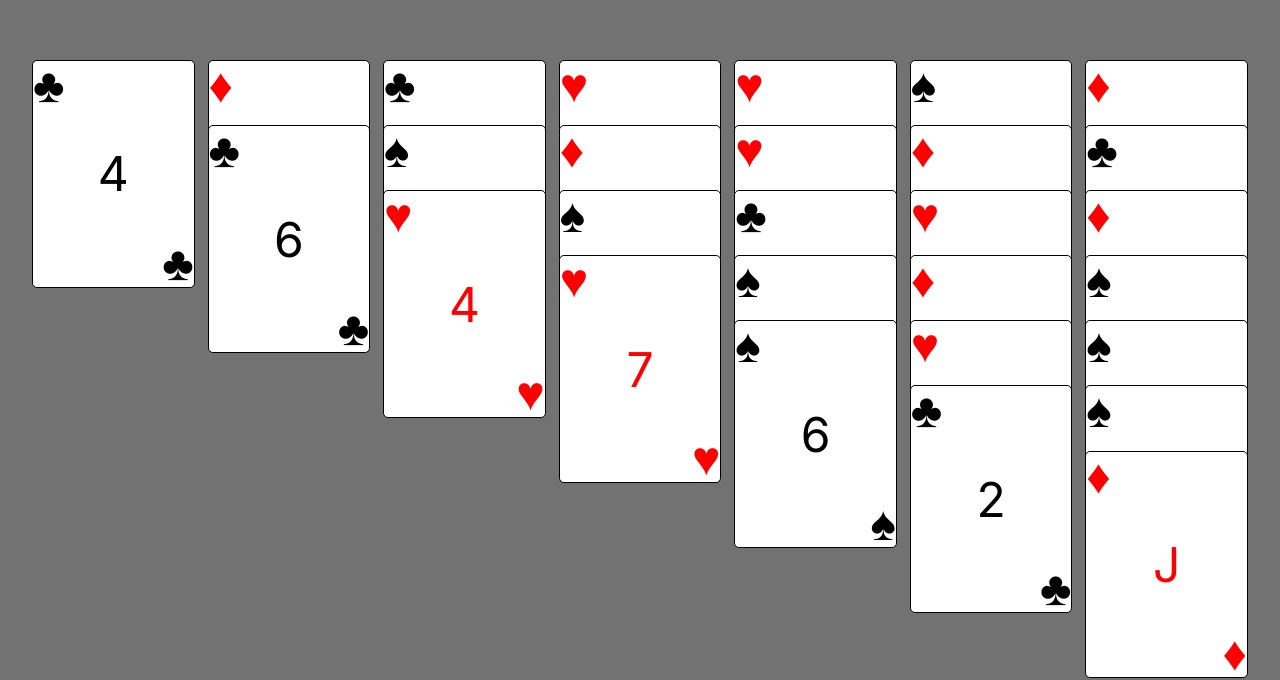
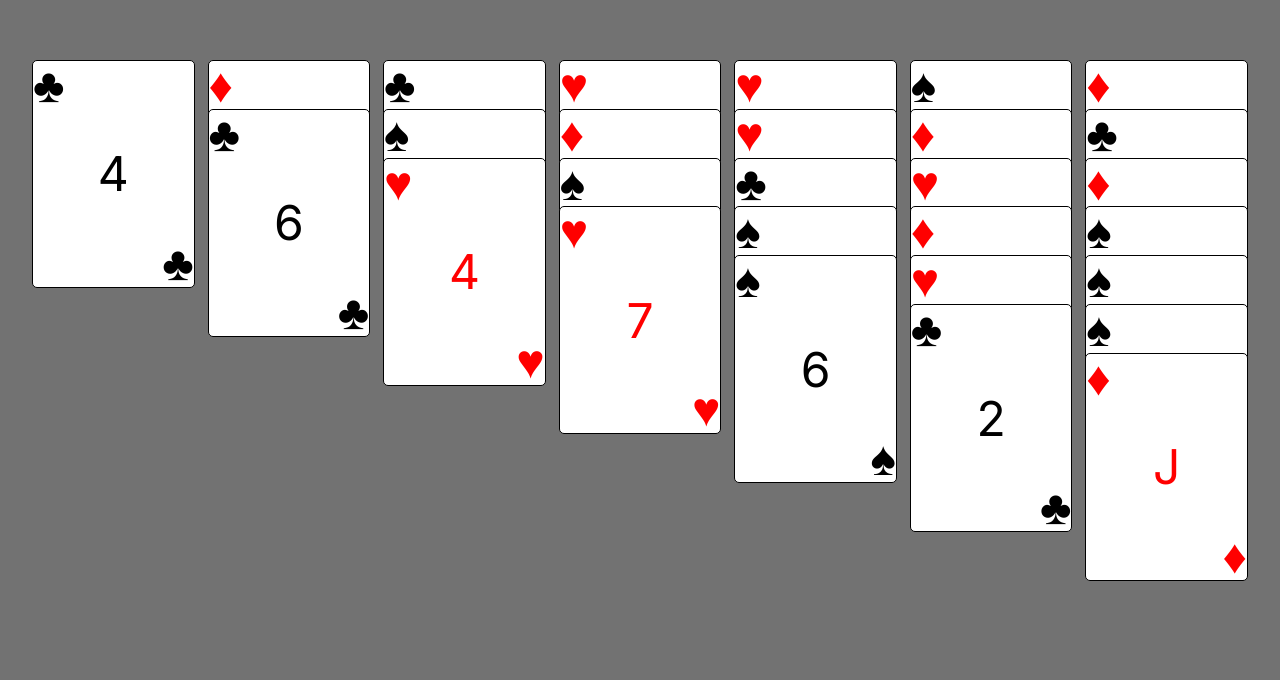
Before and after one commit to Rykus0/solitaire, a Next.js app: page / in a window 1280 px wide. Shown: the part 172-852 px from the top of the page. Built offline with nearby package versions, Linux system fonts and the light colour scheme.

Commit message:
feat: make card stacks slightly tighter

```diff
--- a/src/app/components/Stack.module.css
+++ b/src/app/components/Stack.module.css
@@ -11,5 +11,5 @@
 }
 
 .stack > * + * {
-  margin-top: -100%;
+  margin-top: -110%;
 }
```
